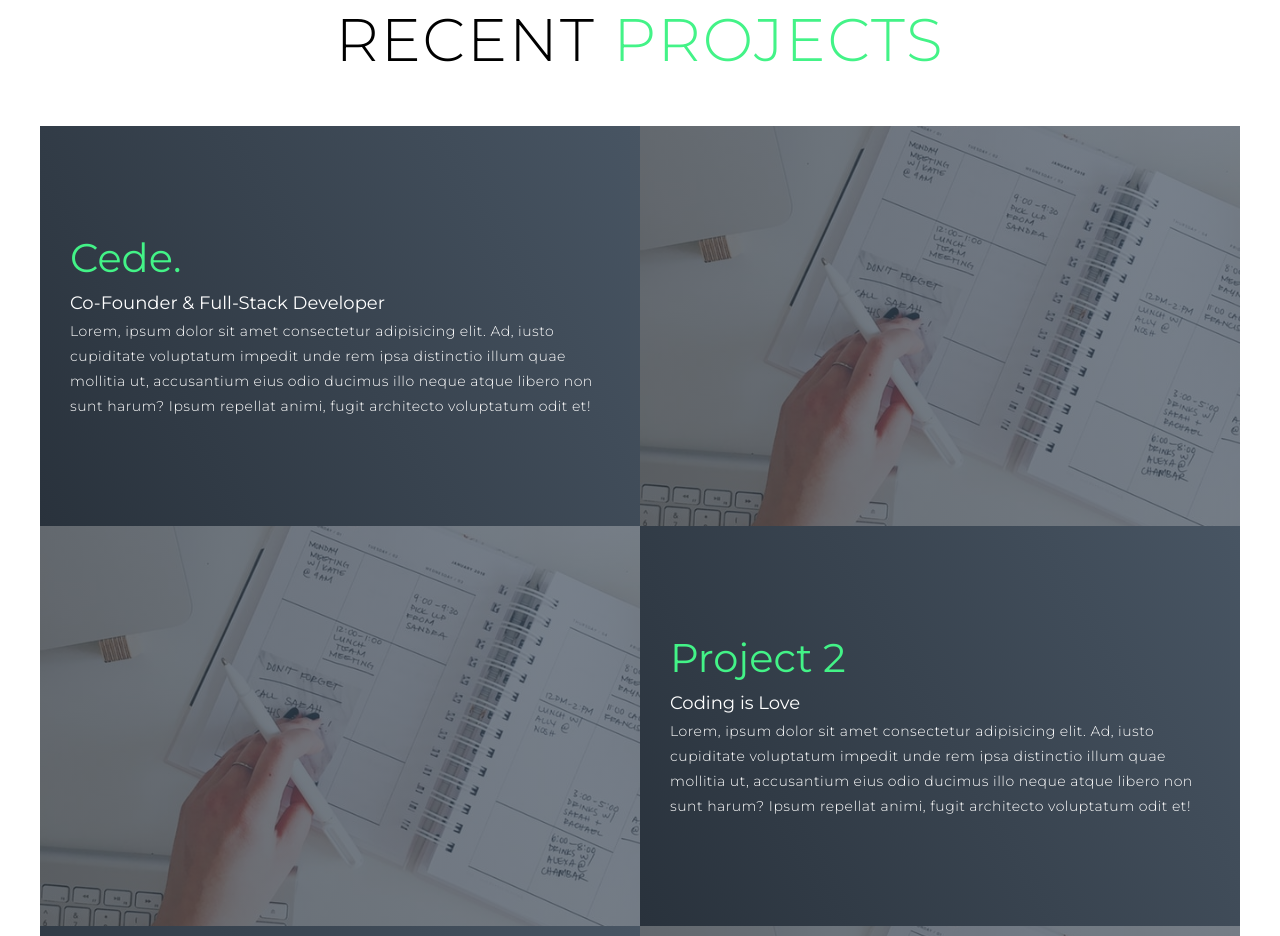
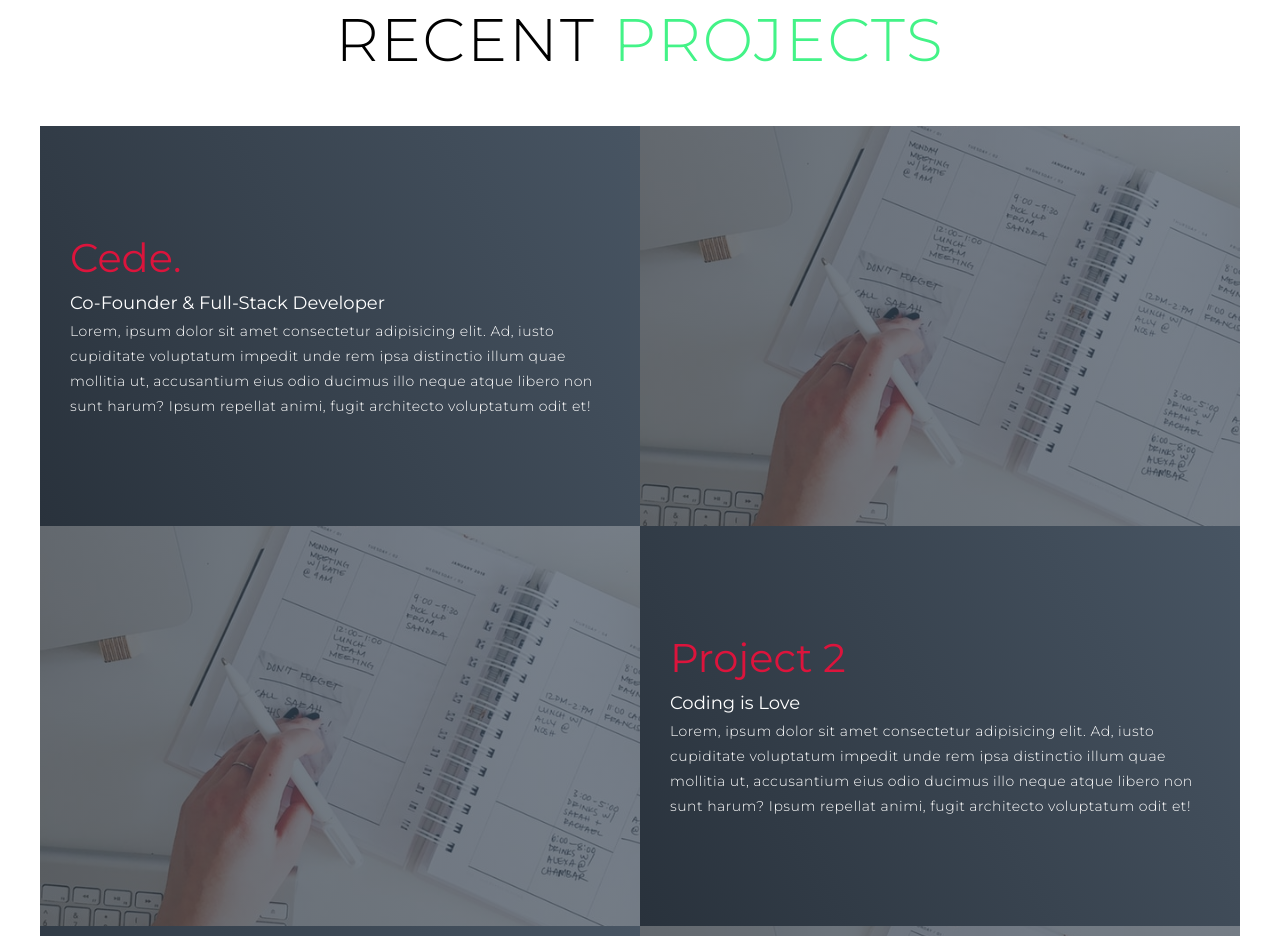
Before and after one commit to Yansari619/Yansari619.github.io, a plain HTML site: page index.html in a window 1280 px wide. Shown: the part 897-1833 px from the top of the page. Drawn offline with Linux system fonts and the light colour scheme.

Commit message:
color add

```diff
--- a/style.css
+++ b/style.css
@@ -366,7 +366,7 @@ p {
 #projects .project-info h1 {
   font-size: 4rem;
   font-weight: 500;
-  color: #43f387;
+  color: crimson;
 }
 #projects .project-info h2 {
   font-size: 1.8rem;
```
